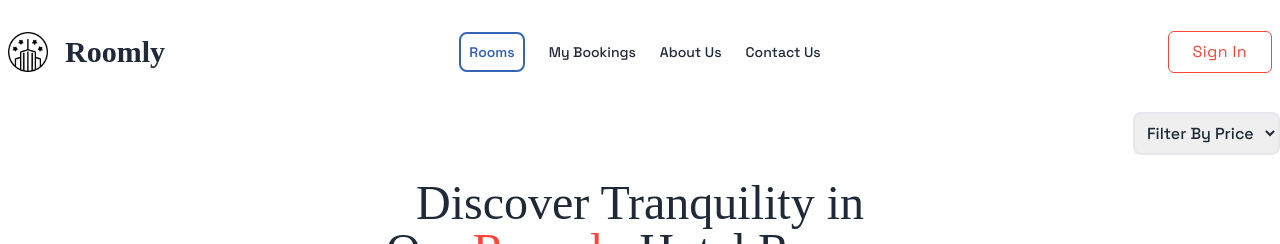
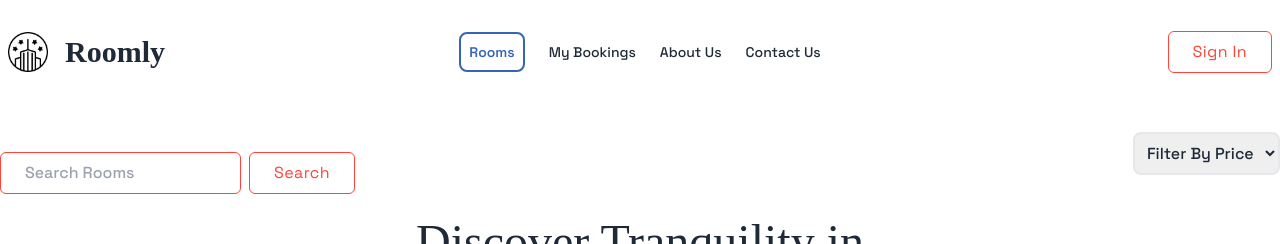
Before and after one commit to isaiful508/roomlyHotel-assignment10-client, a React (Vite) app: page /rooms in a window 1280 px wide. Shown: the top 244 px of the page. Built offline with nearby package versions, Linux system fonts and the light colour scheme; no server answers; a web font is replaced by a local one.

Commit message:
search function done

```diff
--- a/src/pages/Rooms/Rooms.jsx
+++ b/src/pages/Rooms/Rooms.jsx
@@ -8,20 +8,23 @@ const Rooms = () => {
 
     const [rooms, setRooms] = useState([]);
     const [selectedRange, setSelectedRange] = useState("");
+    const [search, setSearch] = useState('');
+
 
 
     useEffect(() => {
         const getData = async () => {
             const response = await axios.get("https://roomly-server-assignment11.vercel.app/rooms", {
-            params: selectedRange ? {
-              minPrice: selectedRange.split("-")[0],
-              maxPrice: selectedRange.split("-")[1]
-            } : {}
+                params: {
+                    minPrice: selectedRange ? selectedRange.split("-")[0] : undefined,
+                    maxPrice: selectedRange ? selectedRange.split("-")[1] : undefined,
+                    search: search || undefined
+                }
             });
             setRooms(response.data);
         };
         getData();
-      }, [selectedRange]);
+    }, [selectedRange, search]);
 
 
 
@@ -31,19 +34,42 @@ const Rooms = () => {
     };
 
 
+    const handleSearch = (e) => {
+        e.preventDefault();
+        const searchText = e.target.search.value;
+        setSearch(searchText);
+
+    };
+
+
+
 
     return (
         <div className="container mx-auto">
 
+            <div className="flex justify-between items-center mt-6 mb-4">
+                <div className=" text-black  mt-10 font-500">
+
+                    <form onSubmit={handleSearch}>
+
+                        <input className="rounded-md border border-[#ff4338] py-2 px-6" placeholder="Search Rooms" type="text" name="search" />
+
+                        <input className="px-6 ml-2 py-2 tracking-wide text-[#ff4338] rounded-md  font-normal font-400  border border-[#ff4338]  hover:text-white capitalize transition-colors duration-300 transform bg-[]  hover:bg-[#ff4338] focus:outline-none focus:ring focus:ring-blue-300 focus:ring-opacity-80" type="submit" value="Search" />
+
+                    </form>
+
+                </div>
+
                 <div>
-                <div className="flex justify-end mt-6 font-500">
+                    <div className="font-500">
 
-                <select className="border-2 p-2 rounded-lg" onChange={handleFilterChange}>
-                    <option  value="">Filter By Price</option>
+                        <select className="border-2 p-2 rounded-lg " onChange={handleFilterChange}>
+                            <option value="">Filter By Price</option>
                             <option value="100-200">100-200</option>
                             <option value="200-500">200-500</option>
                             {/* Add more options for other price ranges */}
                         </select>
+                    </div>
                 </div>
             </div>
 
```
Also changed, not shown: src/pages/RoomDetails/RoomDetails.jsx (+1 -12 lines). Lines whose indentation alone changed are shown as unchanged.
